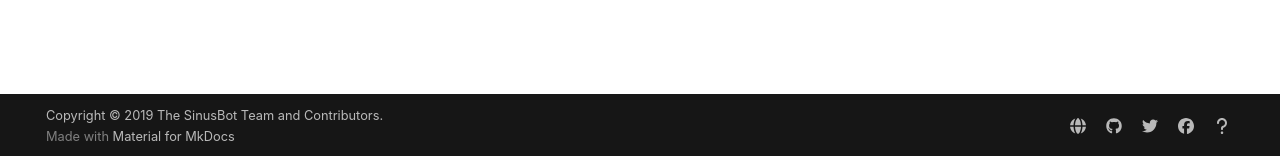
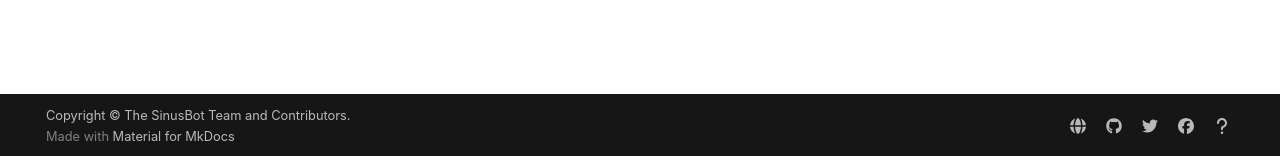
Before and after one commit to SinusBot/docs, an MkDocs documentation site: the page built from docs/index.md, in a window 1280 px wide. Shown: the part 741-897 px from the top of the page. Built offline with MkDocs 1.6.1 and Material for MkDocs 9.7.7, drawn with Linux system fonts in a browser that asks for light colours.

Commit message:
remove year

```diff
--- a/mkdocs.yml
+++ b/mkdocs.yml
@@ -1,6 +1,6 @@
 site_name: SinusBot Documentation
 site_url: https://sinusbot.github.io/docs/
-copyright: 'Copyright &copy; 2019 The SinusBot Team and Contributors.'
+copyright: 'Copyright &copy; The SinusBot Team and Contributors.'
 edit_uri: https://github.com/SinusBot/docs/edit/master/docs/
 nav:
   - 'Introduction': 'index.md'
```
